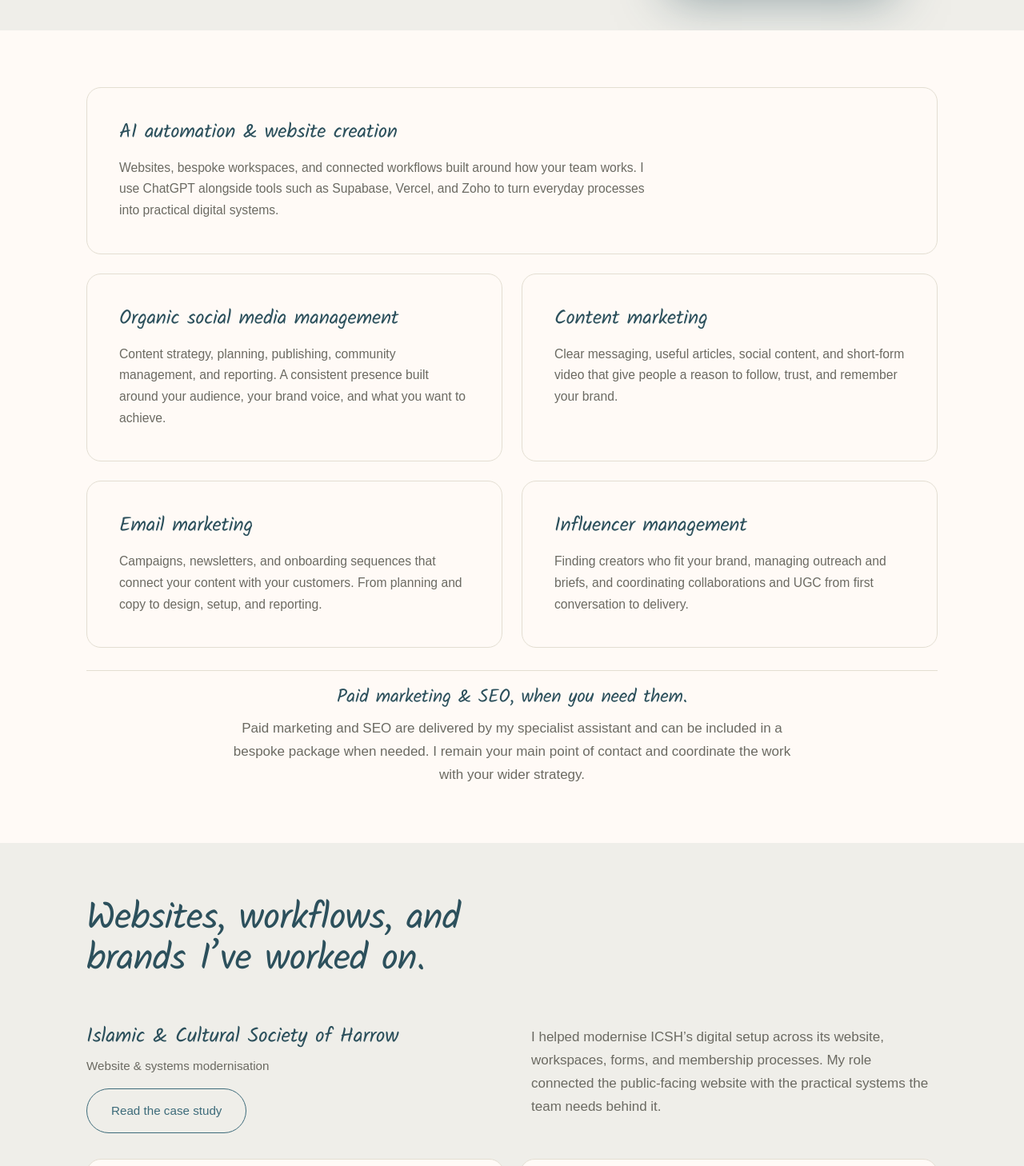
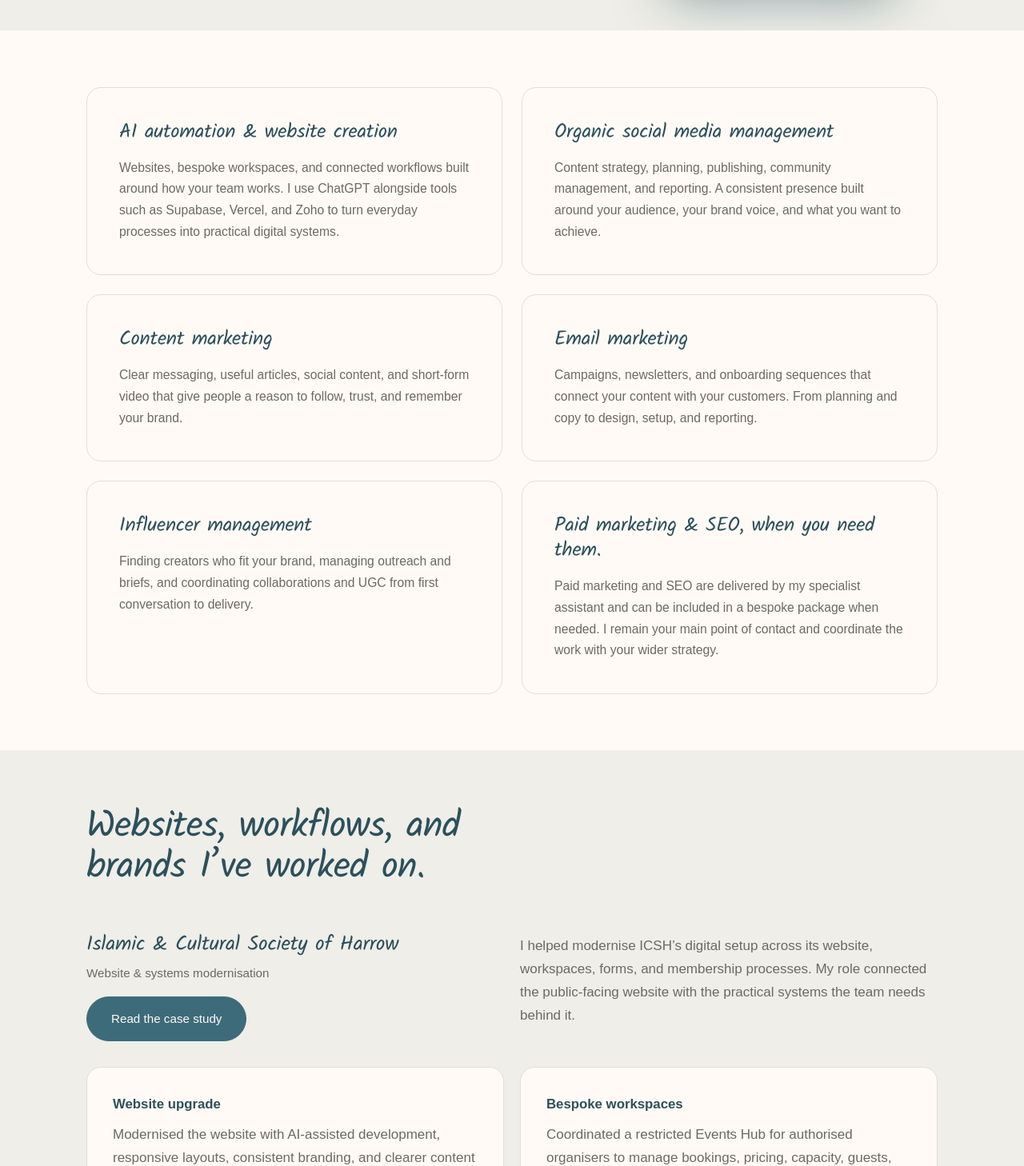
Before and after one commit to unmaketricia/unmake-website, a Next.js app: page /tricia in a window 1280 px wide. Shown: the part 612-2070 px from the top of the page at 80% size. Built offline with nearby package versions, Linux system fonts and the light colour scheme.

Commit message:
Refine portfolio case studies and lay out six service cards

```diff
--- a/app/tricia/page.jsx
+++ b/app/tricia/page.jsx
@@ -16,7 +16,6 @@ export default function Portfolio() {
       <header className="hero">
         <div className="wrap about-hero">
           <div className={styles.heroCopy}>
-            <p className="eyebrow">Tricia Hilario · Independent digital marketer</p>
             <h1 className={styles.heroTitle}>
               Thoughtful marketing.<br /> Practical digital systems.
             </h1>
@@ -33,9 +32,17 @@ export default function Portfolio() {
       <section className="cream" id="services" aria-label="Services">
         <Reveal className="wrap">
           <div className={styles.services}>
-            {services.map(({ title, body }, index) => <article className={"card " + (index === 0 ? styles.primaryService : "")} key={title}><h3>{title}</h3><p>{body}</p></article>)}
+            {services.map(({ title, body }) => (
+              <article className="card" key={title}>
+                <h3>{title}</h3>
+                <p>{body}</p>
+              </article>
+            ))}
+            <article className="card">
+              <h3>Paid marketing &amp; SEO, when you need them.</h3>
+              <p>{packageNote}</p>
+            </article>
           </div>
-          <aside className={styles.package}><h3>Paid marketing &amp; SEO, when you need them.</h3><p>{packageNote}</p></aside>
         </Reveal>
       </section>
 
@@ -47,7 +54,7 @@ export default function Portfolio() {
               <div>
                 <h3>Islamic &amp; Cultural Society of Harrow</h3>
                 <p className="desc">Website &amp; systems modernisation</p>
-                <Link className={"btn ghost " + styles.caseLink} href="/tricia/work/icsh">Read the case study</Link>
+                <Link className={"btn " + styles.caseLink} href="/tricia/work/icsh">Read the case study</Link>
               </div>
               <p className={styles.caseIntro}>I helped modernise ICSH’s digital setup across its website, workspaces, forms, and membership processes. My role connected the public-facing website with the practical systems the team needs behind it.</p>
             </div>
@@ -58,10 +65,10 @@ export default function Portfolio() {
               <h3>The Table</h3>
               <p>A meal-planning and grocery-list web app I created from an everyday need. The project brings together website creation, a digital product, checkout, and private household access.</p>
             </div>
-            <Link className="btn ghost" href="/tricia/work/the-table">Read the case study</Link>
+            <Link className="btn" href="/tricia/work/the-table">Read the case study</Link>
           </article>
           <section className={styles.organicWork} aria-labelledby="organic-social-media-manager">
-            <h3 id="organic-social-media-manager">Organic Social Media Manager</h3>
+            <h3 id="organic-social-media-manager">Organic Social Media Management</h3>
             <div className="case">
               <div className="case-top">
                 <div>
--- a/app/tricia/portfolio.module.css
+++ b/app/tricia/portfolio.module.css
@@ -41,14 +41,14 @@
 .portfolio :global(.case:last-child) { padding-bottom: 0; }
 .portfolio :global(.case-top) { margin-bottom: clamp(24px, 3vw, 32px); }
 .services { display: grid; grid-template-columns: repeat(2, minmax(0,1fr)); gap: 24px; }
-.primaryService { grid-column: 1/-1; }
-.primaryService p { max-width: 76ch; }
-.package { margin-top: 28px; padding: 20px 0 0; border-top: 1px solid var(--line); text-align: center; }
-.package h3 { font-size: 1.45rem; margin-bottom: 12px; }
-.package p { color: var(--muted); max-width: 76ch; margin-inline: auto; }
-.icsh :global(.case-top) { gap: 48px; }
+.icsh :global(.case-top),
+.deliverables {
+  display: grid;
+  grid-template-columns: repeat(2, minmax(0, 1fr));
+  gap: 20px;
+}
+.icsh :global(.case-top) { align-items: baseline; }
 .caseIntro { color: var(--muted); }
-.deliverables { display: grid; grid-template-columns: repeat(2,minmax(0,1fr)); gap: 20px; }
 .deliverables > div {
   background: var(--cream);
   border: 1px solid var(--line);
@@ -88,11 +88,13 @@
 .contactActions { display:flex; justify-content:center; gap:16px; flex-wrap:wrap; }
 .portfolio a:focus-visible { outline: 3px solid var(--fig); outline-offset:5px; border-radius:4px; }
 @media (max-width:860px) {
-  .portfolio :global(.about-hero), .services, .deliverables, .experienceGrid { grid-template-columns:1fr; }
+  .portfolio :global(.about-hero), .icsh :global(.case-top),
+  .deliverables, .experienceGrid { grid-template-columns:1fr; }
   .experienceGrid { gap:40px; }
-  .primaryService { grid-column:auto; }
-  .icsh :global(.case-top) { gap:24px; }
   .tableCase { align-items:flex-start; flex-direction:column; }
+}
+@media (max-width:640px) {
+  .services { grid-template-columns: 1fr; }
 }
 @media (max-width:480px) {
   .portfolio :global(.wrap) { padding-inline:22px; }
```
